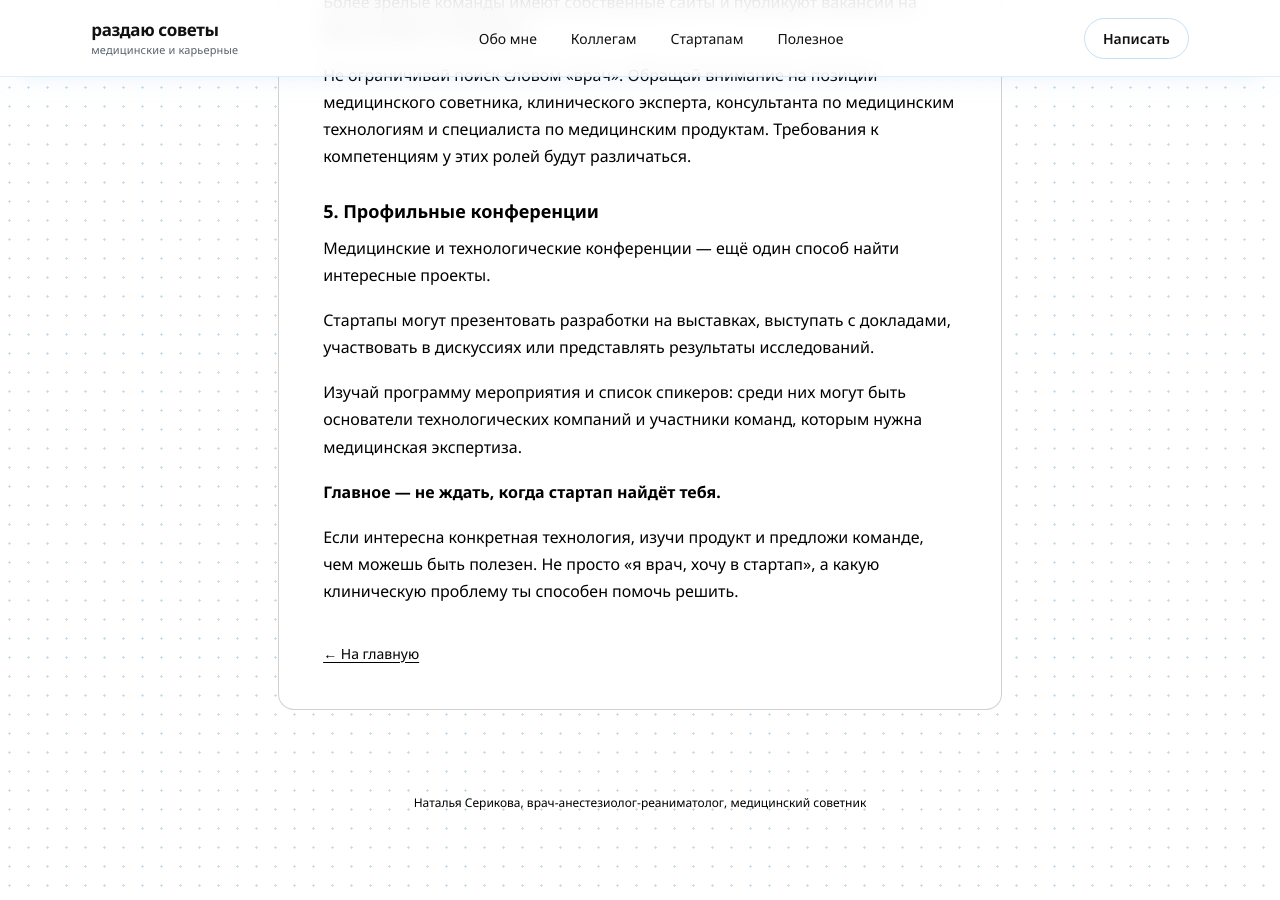
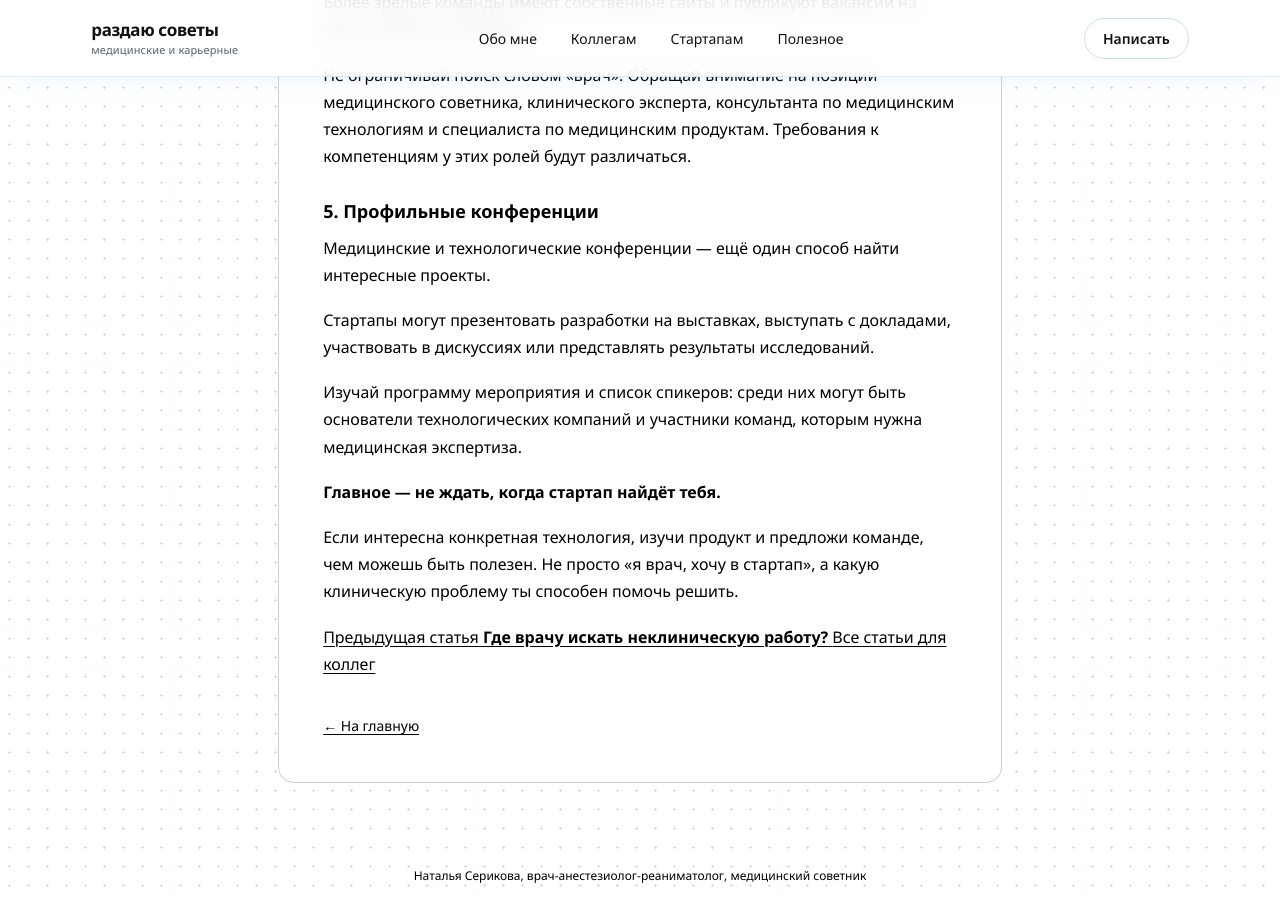
Before and after one commit to heynatash/heynatash, a Jekyll site: the page built from doctor-to-startup/index.md, in a window 1280 px wide and 900 px high, scrolled down 3589 px. Built offline with Jekyll 4.4.1, drawn with Linux system fonts in a browser that asks for light colours.

Commit message:
Link career series from Colleagues and connect article pages

```diff
--- a/doctor-to-startup/index.md
+++ b/doctor-to-startup/index.md
@@ -9,6 +9,10 @@ description: "Как врачу попасть в российский медт
 date_published: "2026-10-31"
 date_modified: "2026-10-31"
 date_display: "31 октября 2026 года"
+career_series_nav: true
+previous_article_url: /doctor-nonclinical-job-search/
+previous_article_title: "Где врачу искать неклиническую работу?"
+css_version: 20261108-career-series
 ---
 
 Технологическая индустрия всё активнее вовлекает врачей в разработку новых продуктов. Развиваются решения на основе искусственного интеллекта (ИИ), в том числе компьютерного зрения, технологии реабилитации, нейроинтерфейсы, молекулярная диагностика и цифровые медицинские сервисы.
```
